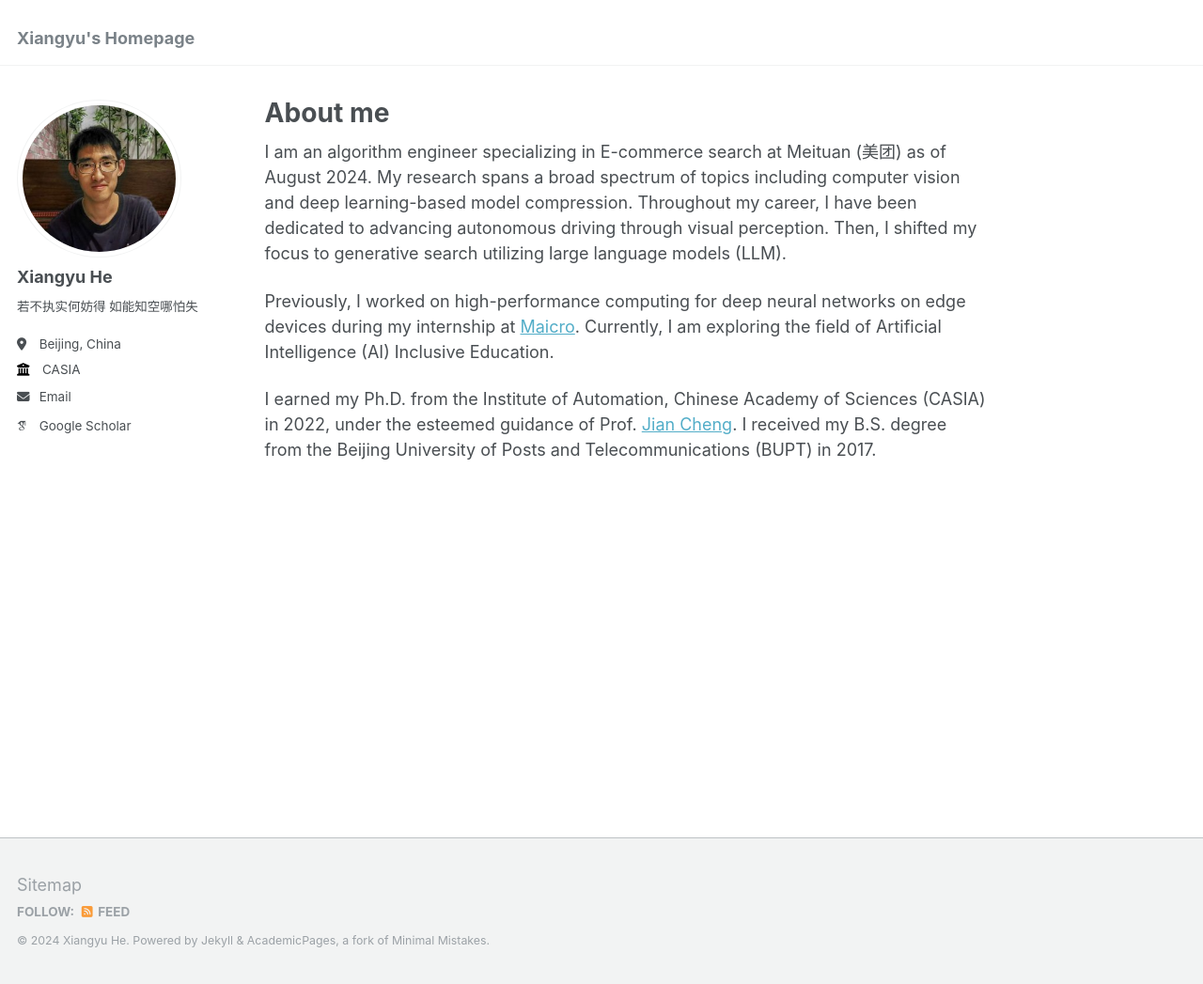
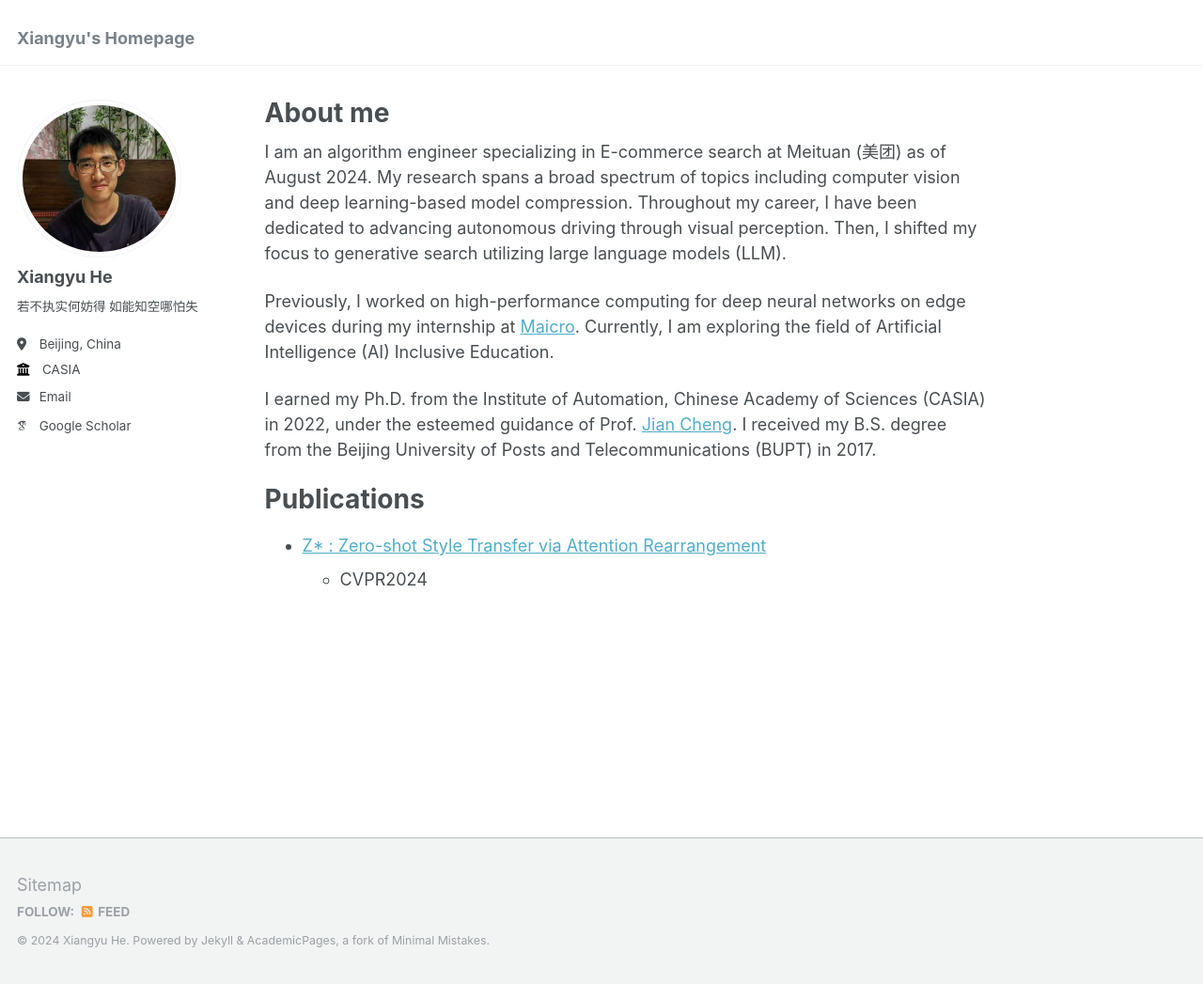
Before and after one commit to HolmesShuan/HolmesShuan.github.io, a Jekyll site: the page built from _pages/about.md, in a window 1280 px wide and 1047 px high. Shown: the whole window at 94% size. Built offline with Jekyll 4.4.1, drawn with Linux system fonts in a browser that asks for light colours; some web fonts are replaced.

Commit message:
Update about.md

```diff
--- a/_pages/about.md
+++ b/_pages/about.md
@@ -12,3 +12,7 @@ I am an algorithm engineer specializing in E-commerce search at Meituan (美团)
 Previously, I worked on high-performance computing for deep neural networks on edge devices during my internship at [Maicro](https://www.maicro.com/). Currently, I am exploring the field of Artificial Intelligence (AI) Inclusive Education.
 
 I earned my Ph.D. from the Institute of Automation, Chinese Academy of Sciences (CASIA) in 2022, under the esteemed guidance of Prof. [Jian Cheng](https://people.ucas.ac.cn/~chengjian). I received my B.S. degree from the Beijing University of Posts and Telecommunications (BUPT) in 2017.
+
+# Publications
+- [Z* : Zero-shot Style Transfer via Attention Rearrangement](https://openaccess.thecvf.com/content/CVPR2024/papers/Deng_Z_Zero-shot_Style_Transfer_via_Attention_Reweighting_CVPR_2024_paper.pdf)
+  - CVPR2024
```
